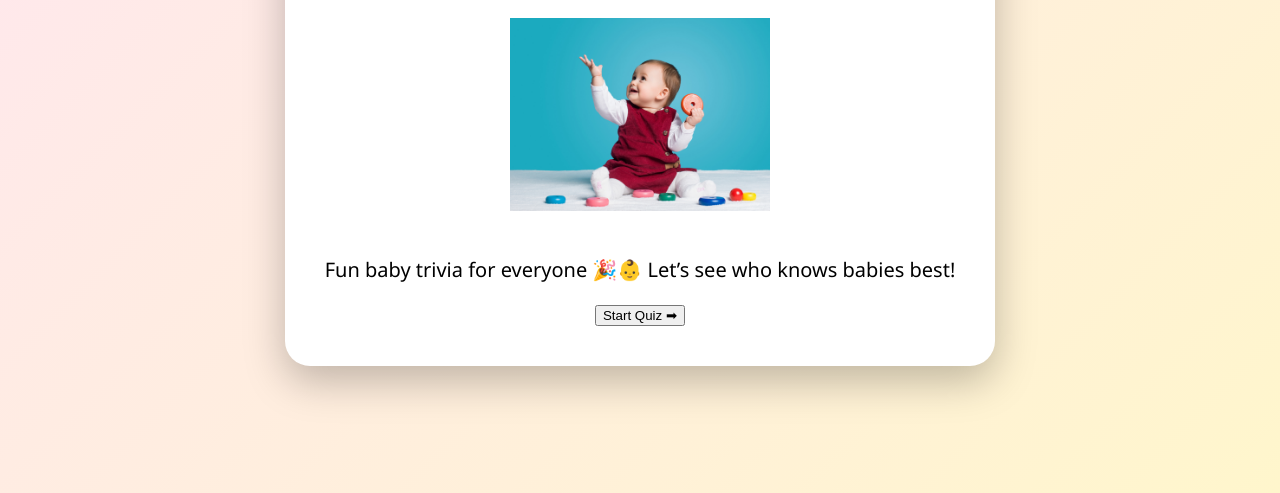
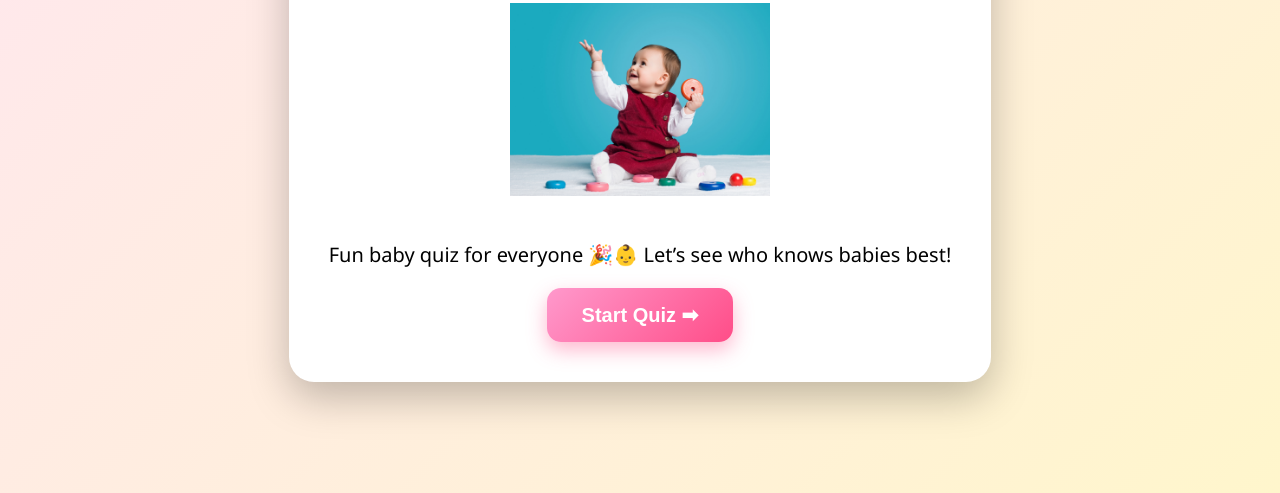
Before and after one commit to RMC02RMC/kinjal-ranga-baby-shower-quiz, a plain HTML site: page index.html in a window 1280 px wide. Shown: the part 307-800 px from the top of the page. Drawn offline with Linux system fonts and the light colour scheme.

Commit message:
Update index.html

```diff
--- a/index.html
+++ b/index.html
@@ -1,6 +1,7 @@
 <!DOCTYPE html>
-<html>
+<html lang="en">
 <head>
+  <meta charset="UTF-8">
   <title>Baby Shower Quiz</title>
   <link rel="stylesheet" href="style.css">
 </head>
@@ -13,12 +14,12 @@
   <img src="images/baby-quiz.png" class="welcome-img" alt="Baby Quiz">
 
   <p class="welcome-text">
-    Fun baby trivia for everyone 🎉👶
+    Fun baby quiz for everyone 🎉👶
     Let’s see who knows babies best!
   </p>
 
   <a href="quiz.html">
-    <button class="start-btn">Start Quiz ➡</button>
+    <button class="btn">Start Quiz ➡</button>
   </a>
 </div>
 
```
